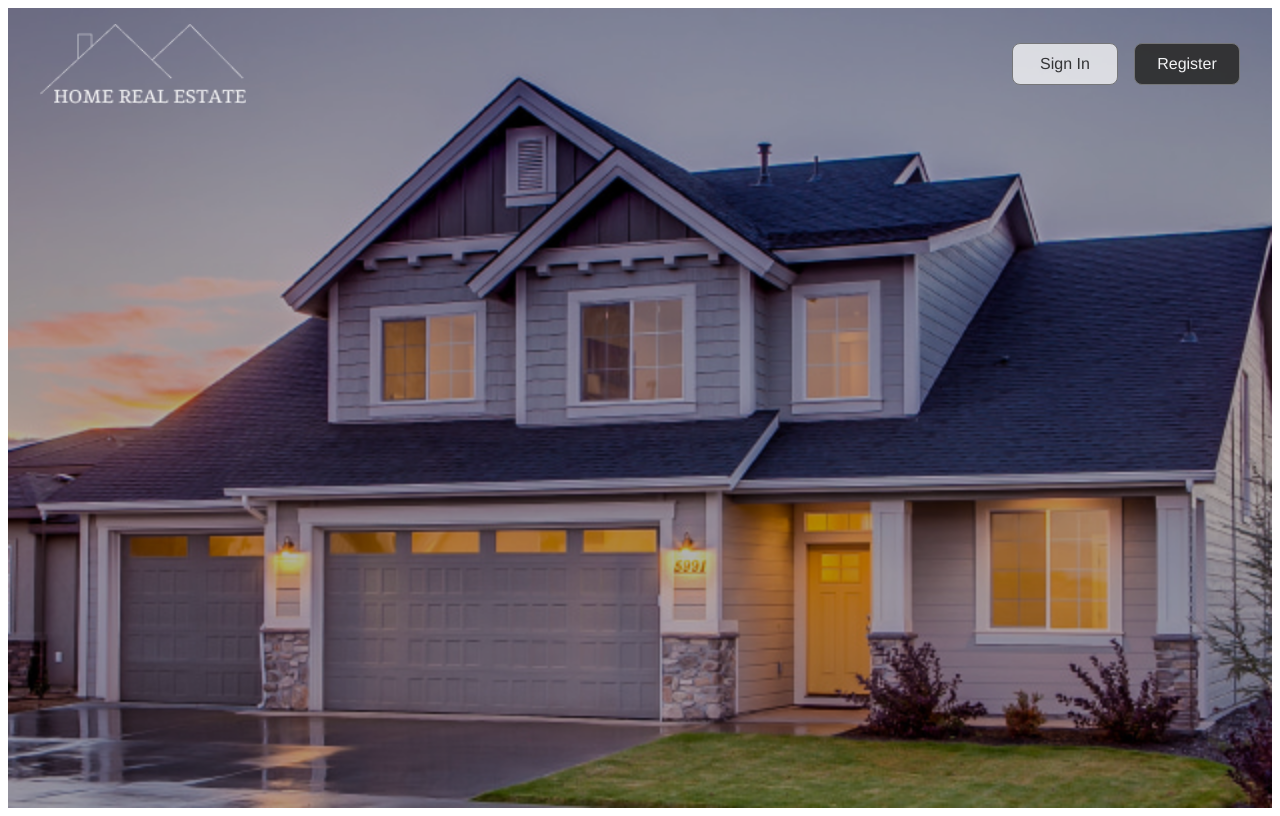
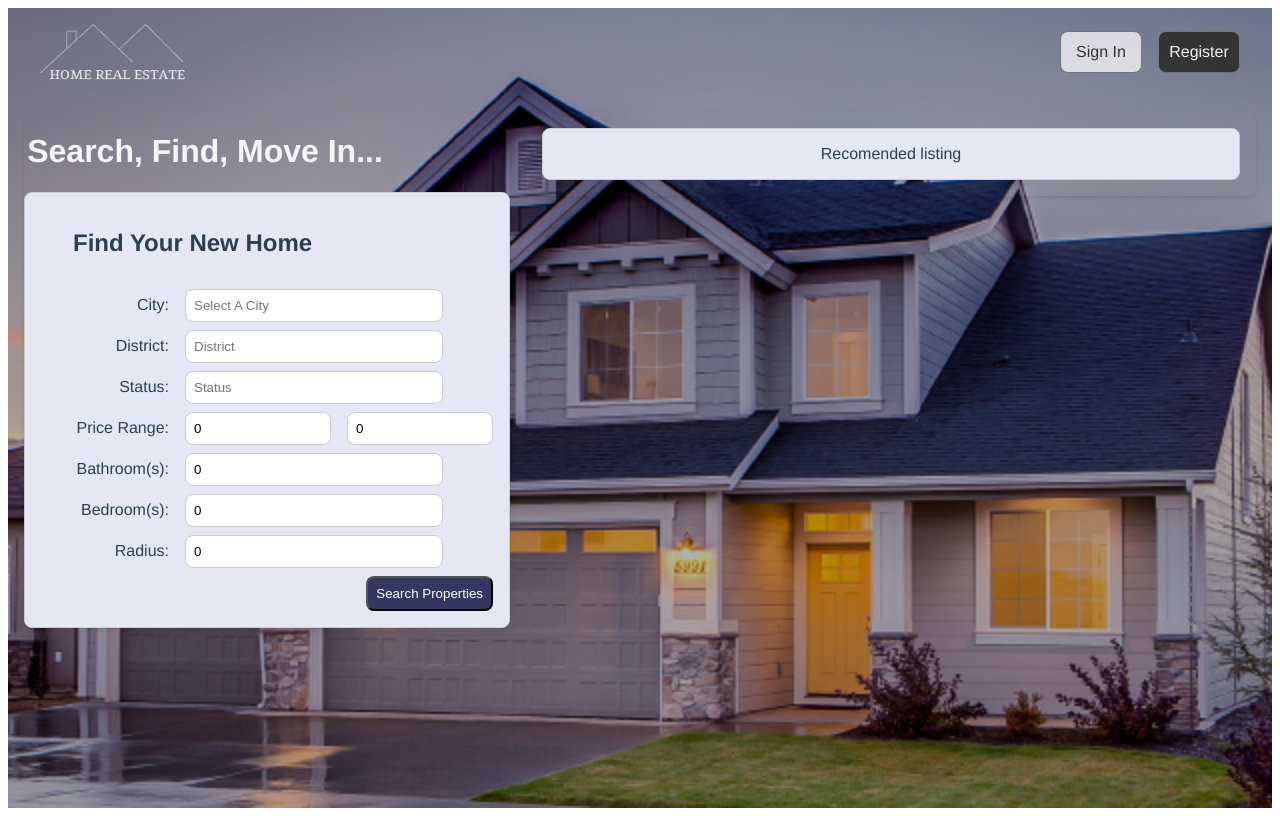
Before and after one commit to icelal-kskn/Horse_Property_Frontend, a Vue app: page / in a window 1280 px wide. Built offline with nearby package versions, Linux system fonts and the light colour scheme.

Commit message:
Created HomePage

```diff
--- a/package.json
+++ b/package.json
@@ -8,8 +8,10 @@
     "lint": "vue-cli-service lint"
   },
   "dependencies": {
+    "axios": "^1.7.8",
     "core-js": "^3.8.3",
-    "vue": "^2.6.14"
+    "vue": "^2.6.14",
+    "vue-router": "^3.6.5"
   },
   "devDependencies": {
     "@babel/core": "^7.12.16",
--- a/src/App.vue
+++ b/src/App.vue
@@ -1,23 +1,14 @@
 <template>
   <div id="app">
-
-    <div class="background-container">
-      <img src="./assets/bg-image.jpeg" alt="Background Image">
-      <div class="header-overlay">
-        <AppHeader/>
-      </div>
-    </div>
-
+    <router-view></router-view>
   </div>
 </template>
 
 <script>
-import AppHeader from '@/components/AppHeader'
 
 export default {
   name: 'App',
   components: {
-    AppHeader
   }
 }
 </script>
@@ -30,29 +21,4 @@ export default {
     text-align: center;
     color: #2c3e50;
   }
-
-.background-container {
-  position: relative;
-  width: 100%;
-  height: 100vh;
-  overflow: hidden;
-}
-
-.background-container img {
-  position: absolute;
-  top: 0;
-  left: 0;
-  width: 100%;
-  height: 100%;
-  object-fit: cover;
-  opacity: 2.85;
-  z-index: 1;
-  filter: brightness(0.7);
-}
-
-.header-overlay {
-  position: relative;
-  z-index: 2;
-  width: 100%;
-}
 </style>
--- a/src/components/AppHeader.vue
+++ b/src/components/_Layout/AppHeader.vue
@@ -2,7 +2,7 @@
   <header>
     <nav>
       <div class="logo">
-        <img alt="Home Real Estate" class="logo-image" src="../assets/logo.png" >
+        <img alt="Home Real Estate" class="logo-image" src="../../assets/logo.png" >
 
       </div>
       <div class="nav-menu">
@@ -43,9 +43,9 @@ nav {
 }
 
 .logo-image {
-  height: 5rem;
+  height: 3.5rem;
   opacity: 3;
-  filter: brightness(2.5);
+  filter: brightness(3);
 }
 
 .nav-menu {
@@ -60,7 +60,7 @@ nav {
   text-decoration: none;
   justify-content: center;
   cursor: pointer;
-  width: 6.5rem ;
+  width: 5rem ;
   height: 2.5rem;
   font-size: 1rem;
   font-weight: 500;
--- a/src/main.js
+++ b/src/main.js
@@ -1,8 +1,10 @@
 import Vue from 'vue'
 import App from './App.vue'
+import router from './router/router'
 
 Vue.config.productionTip = false
 
 new Vue({
+  router,
   render: h => h(App),
 }).$mount('#app')
--- /dev/null
+++ b/src/router/router.js
@@ -0,0 +1,22 @@
+import Vue from "vue";
+import VueRouter from "vue-router";
+
+const HomePage = () => import('@/views/HomePage.vue') //Lazy Load
+
+
+Vue.use(VueRouter);
+
+const routes = [
+    {
+      path: '/',
+      name: 'Home',
+      component: HomePage
+    }
+];
+
+const router = new VueRouter({
+    mode: 'history',
+    routes
+});
+
+export default router;
--- /dev/null
+++ b/src/views/HomePage.vue
@@ -0,0 +1,234 @@
+<template>
+    <div id="home">
+        <div class="background-container">
+            <img src="../assets/bg-image.jpeg" alt="Background Image">
+            <div class="header-overlay">
+                <AppHeader />
+
+                <div class="row">
+                    <div class="col1">
+                        <div class="up">
+                            <h1>Search, Find, Move In...</h1>
+                        </div>
+                        <div class="content">
+                            <h2>Find Your New Home</h2>
+                            <form>
+                                <div class="searchParams">
+                                    <label for="city">City:</label>
+                                    <input type="text" id="city" placeholder="Select A City" v-model="city">
+                                </div>
+
+                                <div class="searchParams">
+                                    <label for="district">District:</label>
+                                    <input type="text" id="city" placeholder="District" v-model="district">
+                                </div>
+
+                                <div class="searchParams">
+                                    <label for="status">Status:</label>
+                                    <input id="status" type="text" placeholder="Status" v-model="status" />
+                                </div>
+
+                                <div class="searchParams">
+                                    <label for="price-range">Price Range:</label>
+                                    <input id="price-range" type="text" placeholder="From" v-model="priceFrom" />
+                                    <input id="price-range" type="text" placeholder="To" v-model="priceTo">
+                                </div>
+
+                                <div class="searchParams">
+                                    <label for="bathrooms">Bathroom(s):</label>
+                                    <input id="bathrooms" type="number" v-model.number="bathrooms" />
+                                </div>
+
+                                <div class="searchParams">
+                                    <label for="bedrooms">Bedroom(s):</label>
+                                    <input id="bedrooms" type="number" v-model.number="bedrooms" />
+                                </div>
+
+                                <div class="searchParams">
+                                    <label for="radius">Radius:</label>
+                                    <input id="radius" type="number" placeholder="Radius" v-model.number="radius" />
+                                </div>
+
+                                <div class="button-container">
+                                    <button type="button" class="searchButton" @click="searchProperties()">Search
+                                        Properties</button>
+                                </div>
+
+                            </form>
+
+                        </div>
+                    </div>
+                    <div class="col2">
+                        <div class="content">
+                            Recomended listing
+                        </div>
+
+                    </div>
+                </div>
+
+            </div>
+
+        </div>
+    </div>
+</template>
+
+<script>
+import AppHeader from '@/components/_Layout/AppHeader'
+import axios from "axios";
+
+export default {
+    name: 'HomePage',
+    components: {
+        AppHeader
+    },
+    data(){
+    return {
+      city: '',
+      district: '',
+      status: '',
+      priceFrom:0,
+      priceTo:0,
+      bathrooms: 0,
+      bedrooms: 0,
+      radius: 0
+    }
+  },
+  methods: {
+    searchProperties(){
+      axios.get('http://localhost:1806/api/property/',{
+        params: {
+          city: this.city,
+          district: this.district,
+          status: this.status,
+          priceFrom: this.priceFrom,
+          priceTo: this.priceTo,
+          bathrooms: this.bathrooms,
+          bedrooms: this.bedrooms,
+          radius: this.radius
+        }
+      }).then((response) => {
+        console.log(response.data); //TODO: DELETE LOG
+      }).catch((error) => {
+        console.log(error);
+      });
+    }
+  }
+}
+</script>
+
+<style scoped>
+#home {
+    font-family: Avenir, Helvetica, Arial, sans-serif;
+    -webkit-font-smoothing: antialiased;
+    -moz-osx-font-smoothing: grayscale;
+    text-align: center;
+    color: #2c3e50;
+}
+
+.background-container {
+    position: relative;
+    width: 100%;
+    height: 100vh;
+}
+
+.background-container img {
+    position: absolute;
+    top: 0;
+    left: 0;
+    width: 100%;
+    height: 100%;
+    object-fit: cover;
+    opacity: 2.85;
+    z-index: 1;
+    filter: brightness(0.7);
+}
+
+.header-overlay {
+    position: relative;
+    z-index: 10;
+}
+
+.up{
+  display: flex;
+  justify-content: start;
+  color: whitesmoke;
+  margin-left: 0.2rem;
+}
+.content {
+  display: flex;
+  flex-direction: column;
+  gap: 1rem;
+  padding: 1rem;
+  border: 1px solid #ccc;
+  border-radius: 8px;
+  background-color: #E5E7F4;
+}
+.content h2{
+  font-size: 1.5rem;
+  margin-bottom: 1rem;
+  margin-left: 2rem;
+  display: flex;
+  justify-content: start;
+}
+.content form div.searchParams{
+  display: flex;
+  gap: 1rem;
+  align-items: center;
+  justify-items: flex-start;
+  justify-content: flex-start;
+  margin-bottom: 0.5rem;
+}
+#price-range{
+  display: flex;
+  width: 8rem;
+}
+.content form div label{
+  width: 8rem;
+  text-align: right;
+}
+.content form div input{
+  width: 15rem;
+  padding: 0.5rem;
+  border-radius: 8px;
+  border: 1px solid #ccc;
+}
+.button-container{
+  display: flex;
+  justify-content: flex-end;
+}
+.searchButton:hover{
+  background-color: #010237;
+}
+.searchButton{
+  padding: 0.5rem;
+  border-radius: 8px;
+  border-color: black;
+  background-color: #010237C4;
+  color: white;
+  cursor: pointer;
+  transition: 0.3s ease;
+}
+
+.row {
+  display: flex;
+  flex-direction: row;
+  justify-content: space-between;
+  align-items: flex-start;
+  gap: 1rem;
+  padding: 1rem;
+}
+
+.col1 {
+  flex: 1;
+  border-radius: 8px;
+  box-shadow: 0 2px 4px rgba(0, 0, 0, 0.1);
+  width: 0.50;
+}
+
+.col2 {
+  flex: 1.5;
+  padding: 1rem;
+  border-radius: 8px;
+  box-shadow: 0 2px 4px rgba(0, 0, 0, 0.1);
+}
+</style>
```
Also changed, not shown: 1 other file (tests, documents, lock files or other folders). Lines whose indentation alone changed are shown as unchanged.
